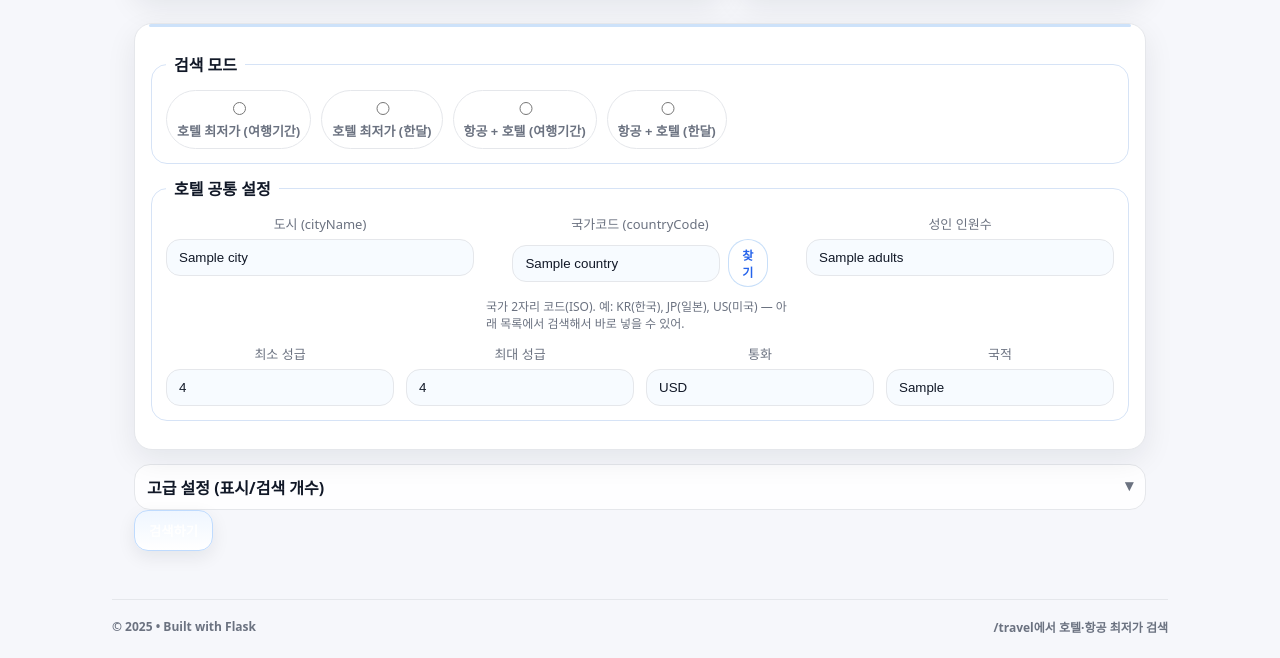
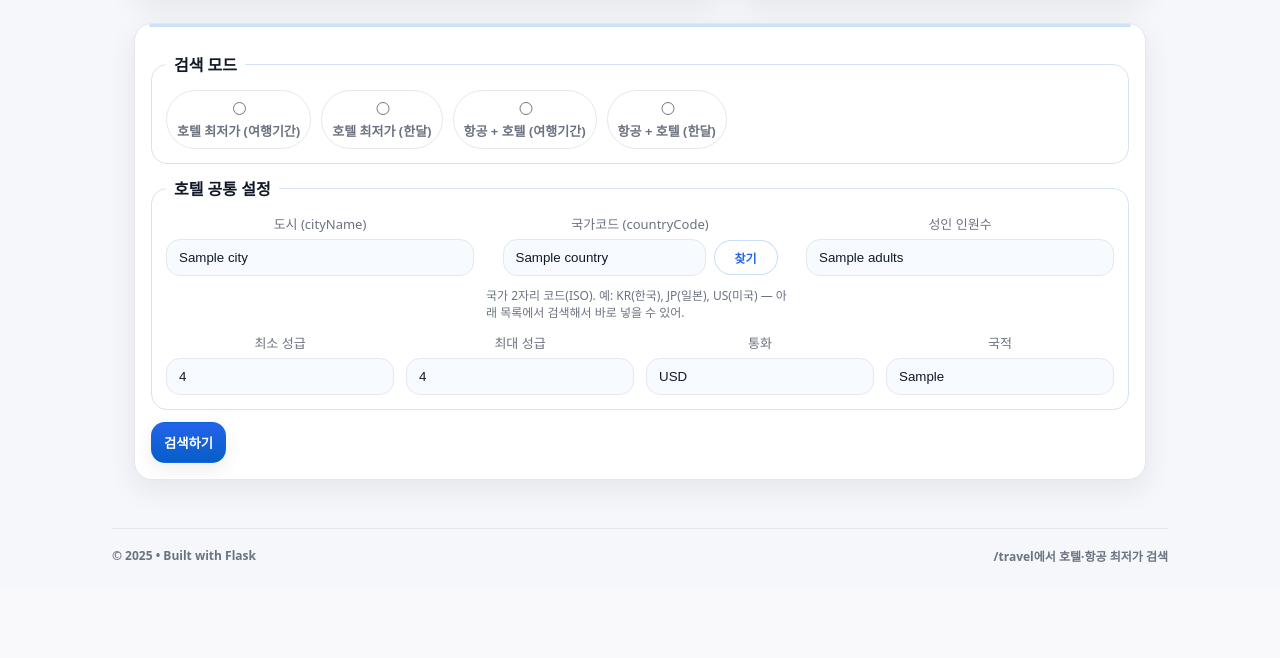
Before and after one commit to bae77777-afk/Flight_hotels, a Flask app: template templates/travel.html in a window 1280 px wide. Shown: the part 529-1187 px from the top of the page. After the commit the page ends 1091 px from the top, so only its background shows below. Run offline with Flask 2, Linux system fonts and the light colour scheme; the template is opened without the code that fills it: most values are stand-ins (such as "Sample title", 1, 10 or a date in 2020); some web fonts are replaced.

Commit message:
change back to noraml

```diff
--- a/templates/travel.html
+++ b/templates/travel.html
@@ -29,7 +29,7 @@
     *{box-sizing:border-box}
     body{
       margin:0; background:var(--bg); color:var(--text);
-      font-family: "NanumSquareNeo",ui-sans-serif, system-ui, -apple-system, Segoe UI, Roboto, Apple SD Gothic Neo, "Noto Sans KR", sans-serif;
+      font-family: "NanumSquareNeo", ui-sans-serif, system-ui, -apple-system, Segoe UI, Roboto, Apple SD Gothic Neo, "Noto Sans KR", sans-serif;
     }
     a{color:inherit; text-decoration:none}
     .wrap{max-width:1100px; margin:0 auto; padding:22px;}
@@ -139,7 +139,12 @@
     /* ===== Autocomplete / Catalog ===== */
     .input-with-btn{ display:flex; gap:8px; align-items:center; }
     .btn.mini{ padding:6px 10px; border-radius:999px; font-size:12px; font-weight:900; }
-    .code-help{ margin-top:6px; color: var(--muted); font-size:12px; line-height:1.35; }
+        /* Fix: prevent "찾기" from stacking vertically on narrow widths */
+    .btn.mini{ white-space: nowrap; min-width: 64px; flex: 0 0 auto; padding: 8px 14px; }
+    .input-with-btn{ flex-wrap: nowrap; }
+    .input-with-btn input{ flex: 1 1 auto; min-width: 0; }
+
+.code-help{ margin-top:6px; color: var(--muted); font-size:12px; line-height:1.35; }
 
     /* Modal */
     .modal-overlay{
@@ -215,41 +220,6 @@
     }
     .catalog-table tr:hover td{ background: rgba(7,112,227,.04); cursor:pointer; }
 
-
-    /* ===== Advanced settings (Top N / Limit) ===== */
-    details.advanced{
-      margin-top: 14px;
-      border: 1px solid var(--line);
-      border-radius: 16px;
-      padding: 10px 12px;
-      background: rgba(255,255,255,.9);
-      box-shadow: var(--shadow-sm);
-    }
-    details.advanced summary{
-      cursor: pointer;
-      font-weight: 900;
-      color: var(--ink);
-      user-select: none;
-      list-style: none;
-      outline: none;
-    }
-    details.advanced summary::-webkit-details-marker{ display:none; }
-    details.advanced summary::after{
-      content: "▾";
-      float: right;
-      color: var(--muted);
-      font-weight: 900;
-      transform: translateY(-1px);
-    }
-    details.advanced[open] summary::after{ content:"▴"; }
-    .advanced-grid{ margin-top: 12px; }
-    .advanced-grid .hint{
-      grid-column: 1 / -1;
-      font-size: 12px;
-      line-height: 1.4;
-      opacity: .9;
-      padding-top: 2px;
-    }
 </style>
 </head>
 <body>
@@ -365,25 +335,21 @@
         </fieldset>
 
         <fieldset id="fs-period">
-          <legend>여행기간 입력</legend>
+          <legend>여행기간 입력 / 검색 설정</legend>
           <div class="grid4">
             <label>체크인
-              <input type="date" name="checkin" value="{{ checkin }}" required>
+              <input name="checkin" value="{{ checkin }}">
             </label>
             <label>체크아웃
-              <input type="date" name="checkout" value="{{ checkout }}" required>
+              <input name="checkout" value="{{ checkout }}">
             </label>
-<<<<<<< HEAD
-</div>
-=======
-            <label>표시 개수
+            <label>호텔 표시 개수
               <input name="top_n" value="{{ top_n }}">
             </label>
-            <label>검색 개수
+            <label>호텔 검색 개수
               <input name="limit" value="{{ limit }}">
-
             </label>
-</div>
+          </div>
         </fieldset>
 
 
@@ -395,24 +361,6 @@
             <label>숙박일수(박) <input name="nights" value="{{ nights }}" size="3"></label>
           </div>
         </fieldset>
-
-
-        <details class="advanced">
-          <summary>고급 설정 (표시/검색 개수)</summary>
-          <div class="grid3 advanced-grid">
-            <label>표시 개수 (Top N)
-              <input name="top_n" value="{{ top_n }}" inputmode="numeric">
-            </label>
-            <label>검색 개수 (Limit)
-              <input name="limit" value="{{ limit }}" inputmode="numeric">
-            </label>
-            <div class="hint muted">
-              Top N은 화면에 보여줄 결과 개수, Limit은 API에서 가져올 후보(검색) 개수입니다.
-            </div>
-          </div>
-        </details>
-
-
 
         <fieldset id="fs-flight">
           <legend>항공 설정 (항공+호텔 모드에서 사용)</legend>
@@ -468,7 +416,7 @@
         <h2 class="section-title">호텔 최저가 (여행기간) 결과</h2>
         <table>
           <tr>
-            <th>No</th><th>호텔 이름</th><th>성급</th><th class="right">총액</th><th>통화</th><th>환불</th><th>주소</th>
+            <th>No</th><th>호텔 이름</th><th>평점</th><th class="right">총액</th><th>통화</th><th>환불</th><th>주소</th>
           </tr>
           {% for r in period_rows %}
           <tr>
@@ -538,7 +486,7 @@
           <h3>② 동일 기간 호텔 TOP {{ fh_hotels|length }}</h3>
           <table>
             <tr>
-              <th>Rank</th><th>호텔 이름</th><th>성급</th><th class="right">총액</th><th>통화</th><th>환불</th><th>주소</th>
+              <th>Rank</th><th>호텔 이름</th><th>평점</th><th class="right">총액</th><th>통화</th><th>환불</th><th>주소</th>
             </tr>
             {% for h in fh_hotels %}
             <tr>
@@ -588,7 +536,7 @@
           <h3>② 해당 일정 기준 호텔 TOP {{ fh_hotels|length }}</h3>
           <table>
             <tr>
-              <th>Rank</th><th>호텔 이름</th><th>성급</th><th class="right">총액</th><th>통화</th><th>환불</th><th>주소</th>
+              <th>Rank</th><th>호텔 이름</th><th>평점</th><th class="right">총액</th><th>통화</th><th>환불</th><th>주소</th>
             </tr>
             {% for h in fh_hotels %}
             <tr>
@@ -977,27 +925,6 @@
       });
     });
 </script>
-
-<script>
-  // Keep checkout >= checkin for better UX
-  function syncCheckoutMin(){
-    const ci = document.querySelector('input[name="checkin"]');
-    const co = document.querySelector('input[name="checkout"]');
-    if(!ci || !co) return;
-    if(ci.value) co.min = ci.value;
-    if(ci.value && co.value && co.value < ci.value){
-      co.value = ci.value;
-    }
-  }
-  document.addEventListener("DOMContentLoaded", () => {
-    syncCheckoutMin();
-    const ci = document.querySelector('input[name="checkin"]');
-    const co = document.querySelector('input[name="checkout"]');
-    if(ci) ci.addEventListener("change", syncCheckoutMin);
-    if(co) co.addEventListener("change", syncCheckoutMin);
-  });
-</script>
-
 </body>
 </html>
 
```
